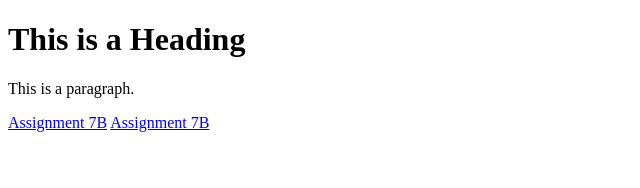
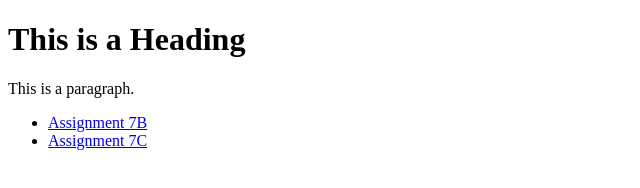
Before and after one commit to nadiraoreilly/nadiraoreilly.github.io, a plain HTML site: page index.html in a window 1280 px wide. Shown: the whole page, without its empty margins (0-640 px from the left). Drawn offline with Linux system fonts and the light colour scheme.

Commit message:
Add files via upload

```diff
--- a/index.html
+++ b/index.html
@@ -7,8 +7,12 @@
 
 <h1>This is a Heading</h1>
 <p>This is a paragraph.</p>
-<a href="7BSamplePage.html">Assignment 7B</a>
-<a href="7Cindex.html">Assignment 7B</a>
+
+<ul>
+    <li><a href="7BSamplePage.html">Assignment 7B</a></li>
+<li><a href="7Cindex.html">Assignment 7C</a></li>
+</ul>
+
 
 </body>
 </html>
```
